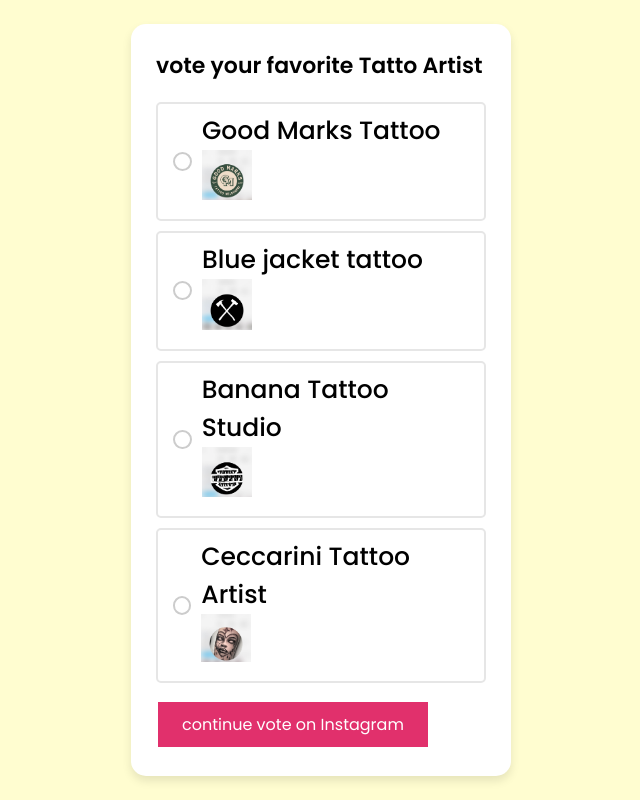
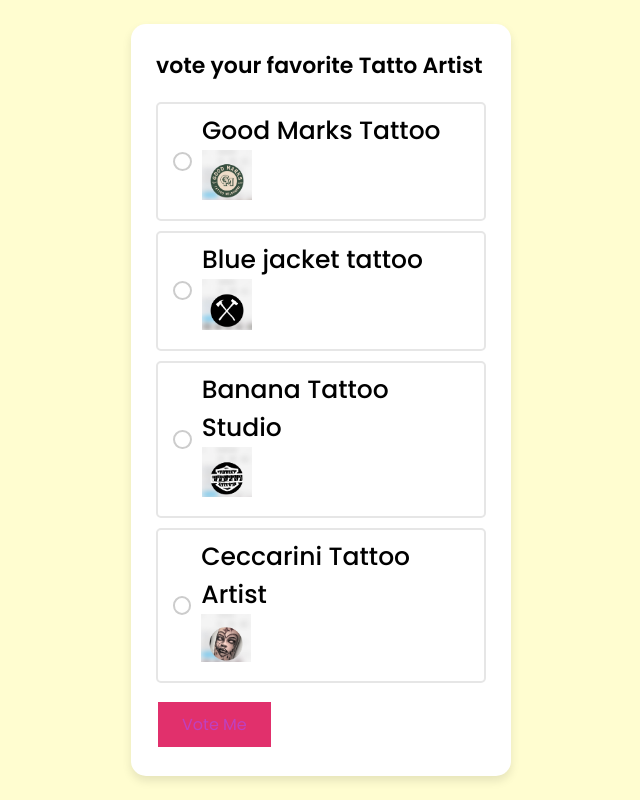
Before and after one commit to josebattle/pizzaa, a plain HTML site: page index.html in a window 1280 px wide. Shown: the whole page, without its empty margins (319-959 px from the left). Drawn offline with Linux system fonts and the light colour scheme.

Commit message:
Update index.html

```diff
--- a/index.html
+++ b/index.html
@@ -265,8 +265,10 @@
 
 
     </div>
- <button class="button button1"><a href="ig.html" style="text-decoration: none; color: white;">
-      continue vote on Instagram</a></button>
+ <button class="button button1"><a href="ig.html" style="text-decoration: none; color: #BF40BF
+
+;">
+     Vote Me</a></button>
 
 
 
```
